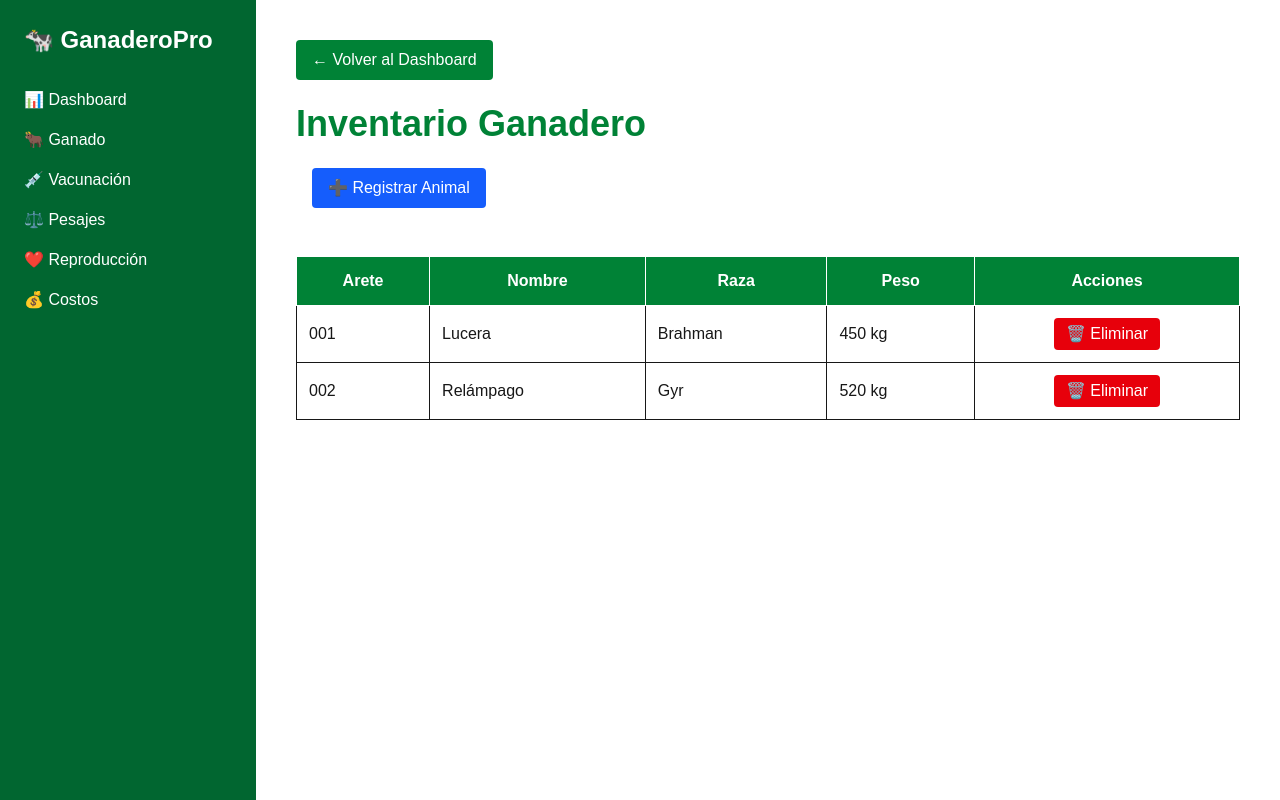
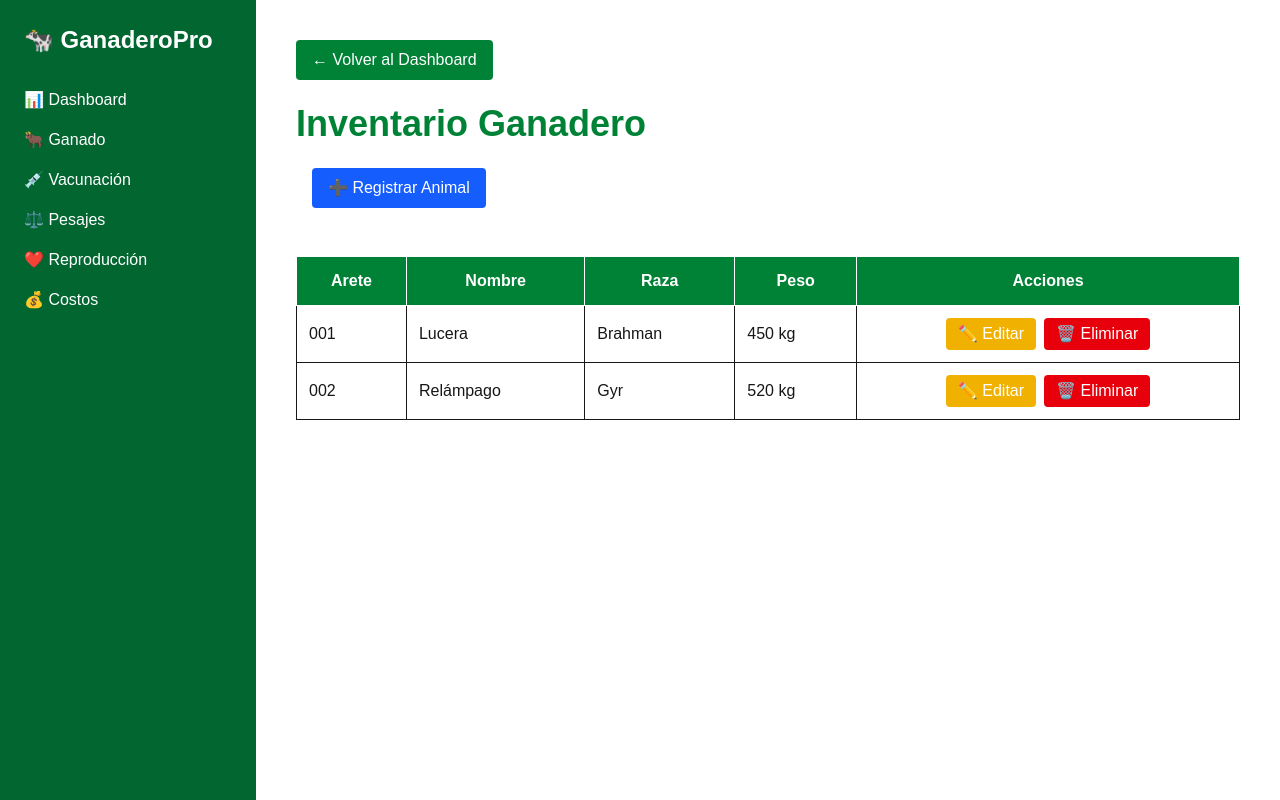
Before and after one commit to harry2015x/ganaderopro, a Next.js app: page /ganado in a window 1280 px wide. Built offline with nearby package versions, Linux system fonts and the light colour scheme.

Commit message:
editar registro

```diff
--- a/app/ganado/page.tsx
+++ b/app/ganado/page.tsx
@@ -184,12 +184,21 @@ export default function GanadoPage() {
     <td className="border p-3">{animal.peso} kg</td>
 
     <td className="border p-3 text-center">
+
+<button
+  onClick={() => editarAnimal(index)}
+  className="bg-yellow-500 text-white px-3 py-1 rounded mr-2"
+>
+  ✏️ Editar
+</button>
+
 <button
   onClick={() => eliminarAnimal(index)}
   className="bg-red-600 text-white px-3 py-1 rounded"
 >
   🗑️ Eliminar
 </button>
+
 </td>
   </tr>
 ))}
```
Lines whose indentation alone changed are shown as unchanged.
